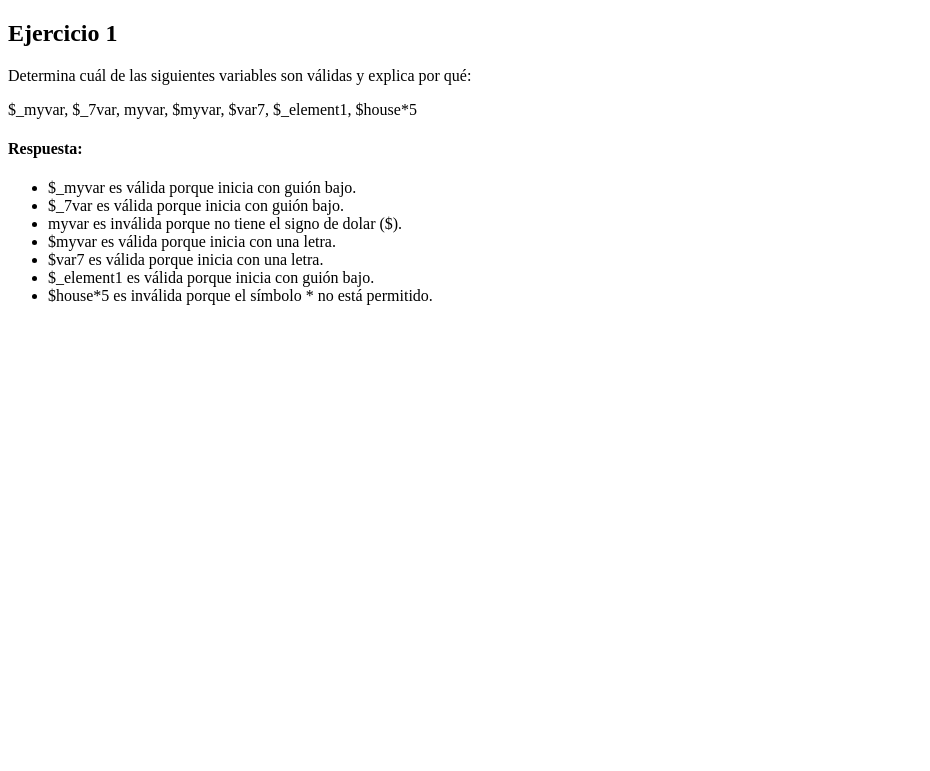
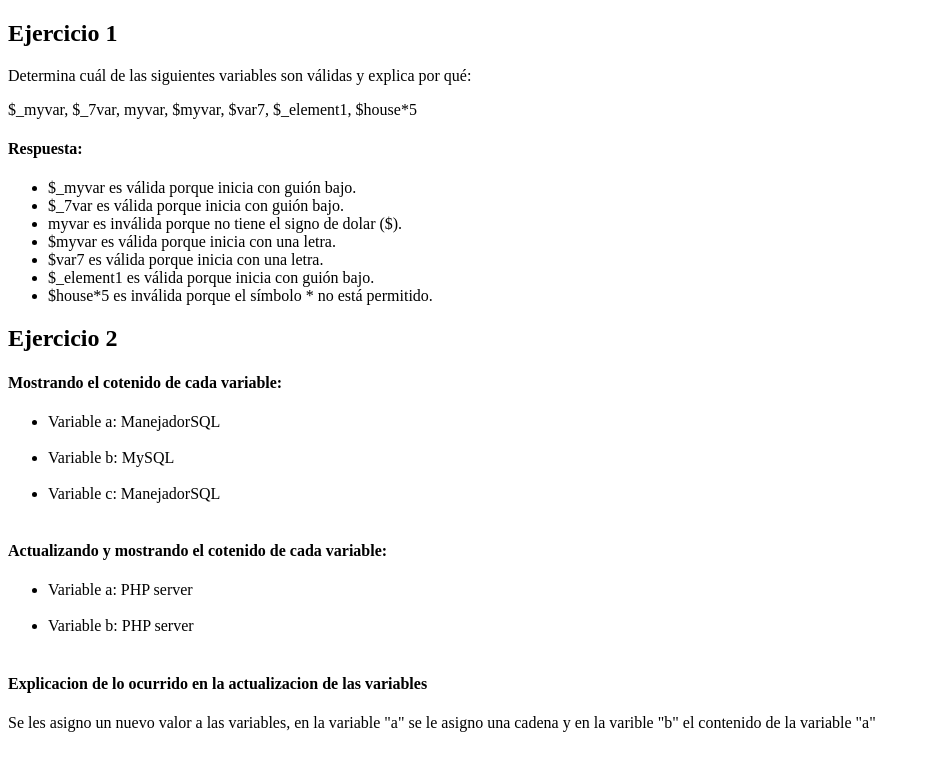
Before and after one commit to IsraelMorant/tecweb, a PHP site: page / in a window 1280 px wide. Shown: the top 771 px of the page, without its empty margins (0-930 px from the left). Run offline with PHP 8.4, Linux system fonts and the light colour scheme.

Commit message:
Ejercicio 2 Agregado

```diff
--- a/practicas/p05/index.php
+++ b/practicas/p05/index.php
@@ -31,6 +31,40 @@
         echo '</ul>';
     ?>
 
+    <h2>Ejercicio 2</h2>
+
+    <?php
+
+    $a = "ManejadorSQL";
+    $b = 'MySQL';
+    $c = &$a;
+
+    echo "<h4>Mostrando el cotenido de cada variable:</h4>";
+    echo "<ul>";
+    echo "<li>Variable a: $a </li> <br>";
+    echo "<li>Variable b: $b </li> <br>";
+    echo "<li>Variable c: $c </li> <br>";
+
+    echo "</ul>";
+    $a = "PHP server";
+    $b = &$a;
+
+    echo "<h4>Actualizando y mostrando el cotenido de cada variable:</h4>";
+
+    echo "<ul>";
+    echo "<li>Variable a: $a </li> <br>";
+    echo "<li>Variable b: $b </li> <br>";
+    echo "</ul>";
+
+    echo "<h4>Explicacion de lo ocurrido en la actualizacion de las variables</h4>";
+
+
+    echo "<p>";
+    echo 'Se les asigno un nuevo valor a las variables, en la variable "a" se le asigno una cadena y en la varible "b" el contenido de la variable "a"';
+    echo "</p>";
+
+    ?>
+
 
 </body>
 </html>
```
